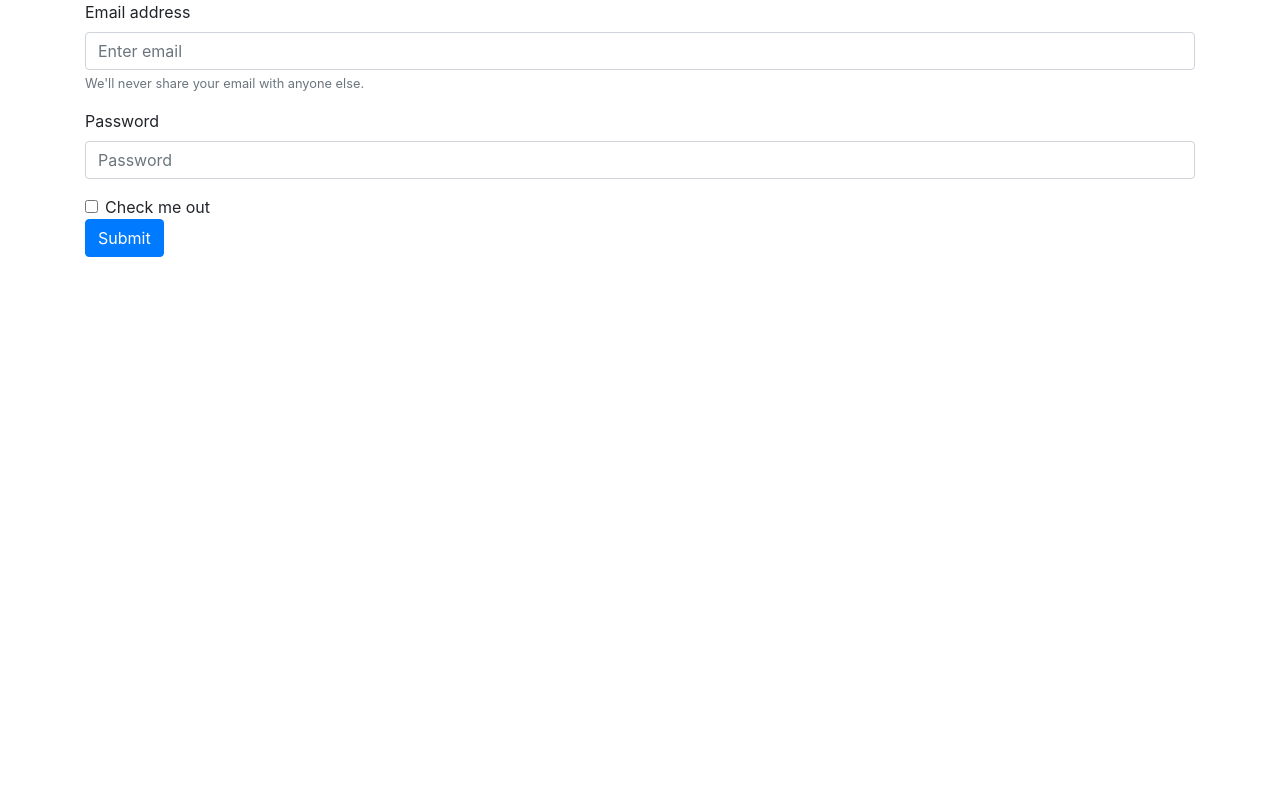
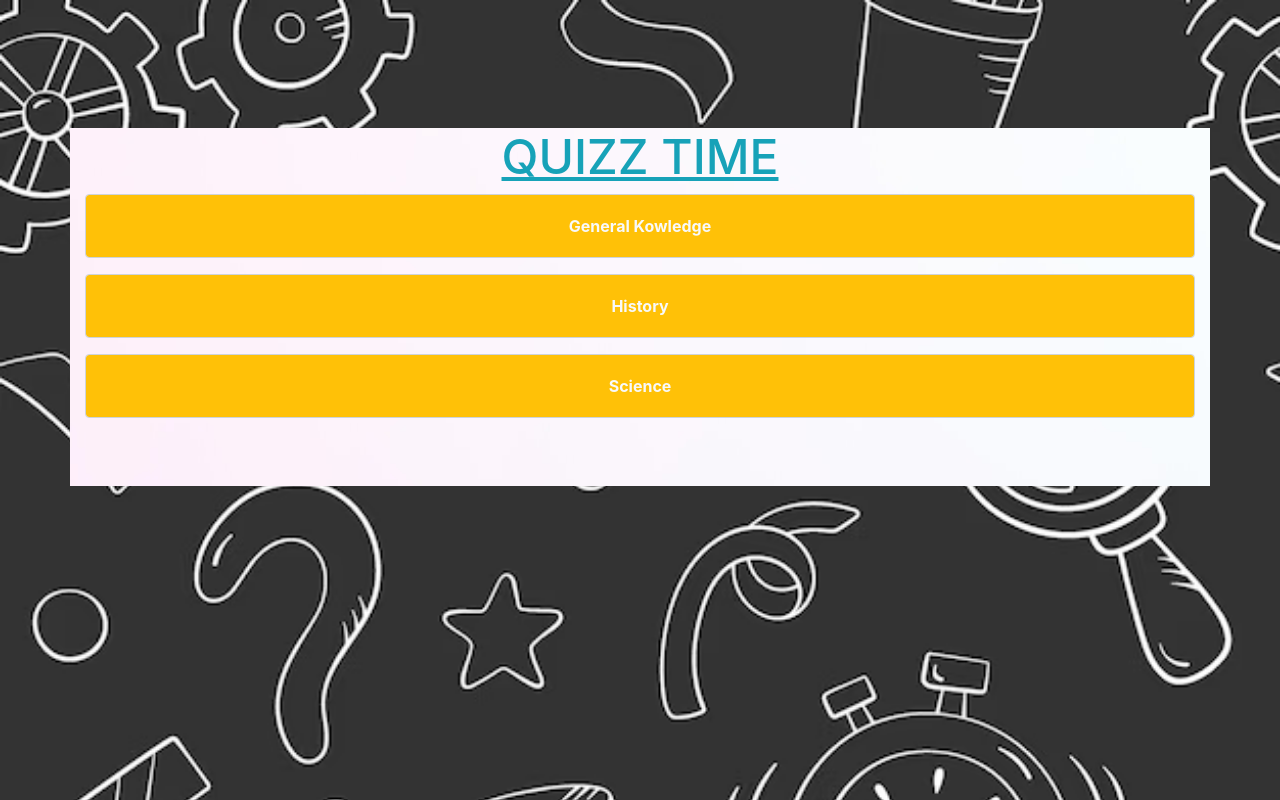
Before and after one commit to Sujitsinh30/quizz_app, a plain HTML site: page index.html in a window 1280 px wide. Drawn offline with Linux system fonts and the light colour scheme.

Commit message:
design for the quizz is completed

```diff
--- a/index.html
+++ b/index.html
@@ -7,21 +7,26 @@
 </head>
 <body>
     <script src="./script.js"></script>
-    <form class="container">
-        <div class="form-group">
-          <label for="exampleInputEmail1">Email address</label>
-          <input type="email" class="form-control" id="exampleInputEmail1" aria-describedby="emailHelp" placeholder="Enter email">
-          <small id="emailHelp" class="form-text text-muted">We'll never share your email with anyone else.</small>
+      <form class="container bg-dark d-flex flex-column justify-content-around ">
+        <h2 class="text-center text-info" style="font-size: xxx-large;"><u>QUIZZ TIME</u></h2>
+        <div id="btns">
+          <div class="form-group">
+            <input class="bg-warning form-control text-light font-weight-bold" type="button" onclick="gk();general()" value="General Kowledge">
+          </div>
+          <div class="form-group">
+            <input class="bg-warning form-control text-light font-weight-bold" type="button" onclick="gk()" value="History">
+          </div>
+          <div class="form-group">
+            <input class="bg-warning form-control text-light font-weight-bold" type="button" onclick="gk()" value="Science">
+          </div>
         </div>
-        <div class="form-group">
-          <label for="exampleInputPassword1">Password</label>
-          <input type="password" class="form-control" id="exampleInputPassword1" placeholder="Password">
+        <div id="qiuzz_box" style="visibility: hidden;">
+           <div id="question"></div>
+           <div id="option"></div>
+           <div id="next">
+              <button class="form-control text-light font-weight-bold" id="next_btn">Next</button>
+           </div>
         </div>
-        <div class="form-check">
-          <input type="checkbox" class="form-check-input" id="exampleCheck1">
-          <label class="form-check-label" for="exampleCheck1">Check me out</label>
-        </div>
-        <button type="submit" class="btn btn-primary">Submit</button>
-    </form>
+      </form>
 </body>
 </html>
--- a/script.js
+++ b/script.js
@@ -0,0 +1,22 @@
+function gk()
+{
+    let btns = document.getElementById('btns').style.visibility="hidden";
+    console.log('1');
+}
+function general()
+{
+    questions:
+    {
+        question1:{
+            question : "Cricket is the National sport of ________."
+            options:
+            [
+                            "INDIA",
+                            "AUSTRALIA",
+                            "CHINA",
+                            "USA"
+            ]
+            answer:"AUSTRALIA"
+        }
+    }
+}
--- a/style.css
+++ b/style.css
@@ -1,5 +1,28 @@
-#main_box
+body
 {
-    height: 45vw;
-    background-color: black;
+    background: url('./assets/bg.avif');
+    background-repeat: no-repeat;
+    background-size: cover;
+    background-attachment: fixed;
 }
+form
+{
+    position: relative;
+    background: url('./assets/subbg.jpg');
+    max-width:70vw;
+    min-height:28vw;
+    top: 10vw;
+}
+form input
+{
+    width: 70%;
+    height: 5vw;
+    border: 1px blue;
+}
+#next_btn
+{
+    visibility: hidden;
+    background:purple;
+    border: 1px purple;
+    height: 4vw;
+}
```
Also changed, not shown: assets/bg.avif (added), assets/subbg.jpg (added).
